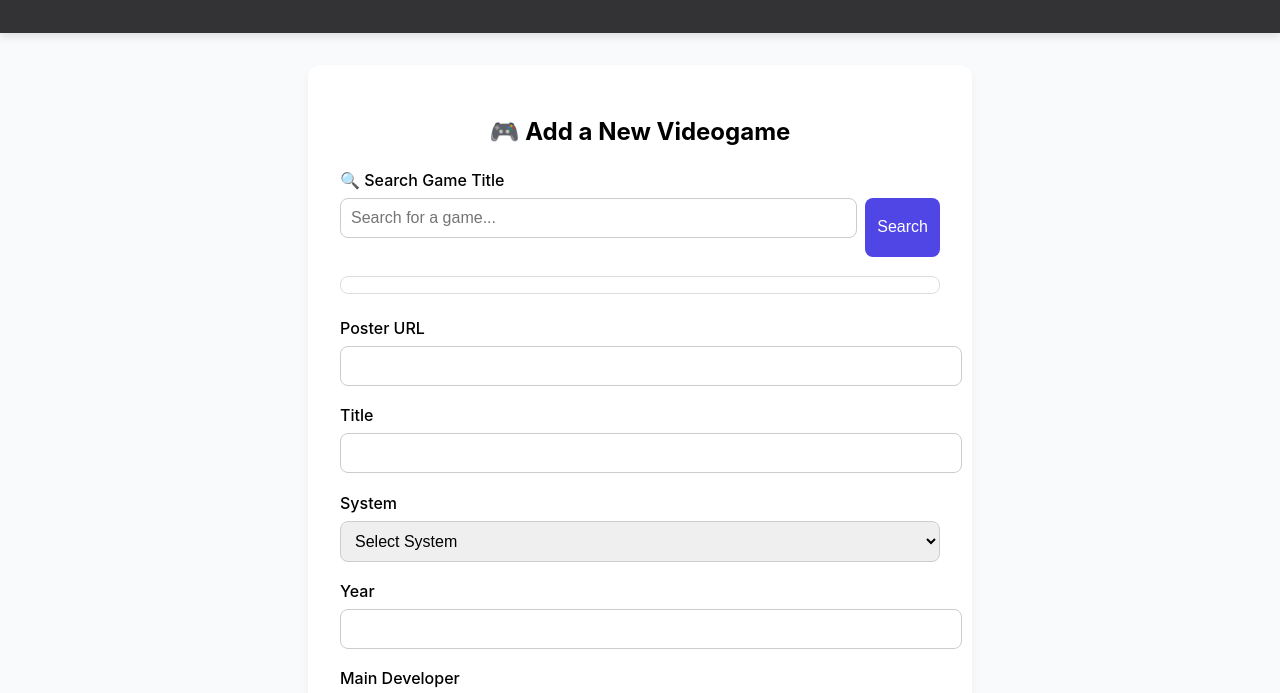
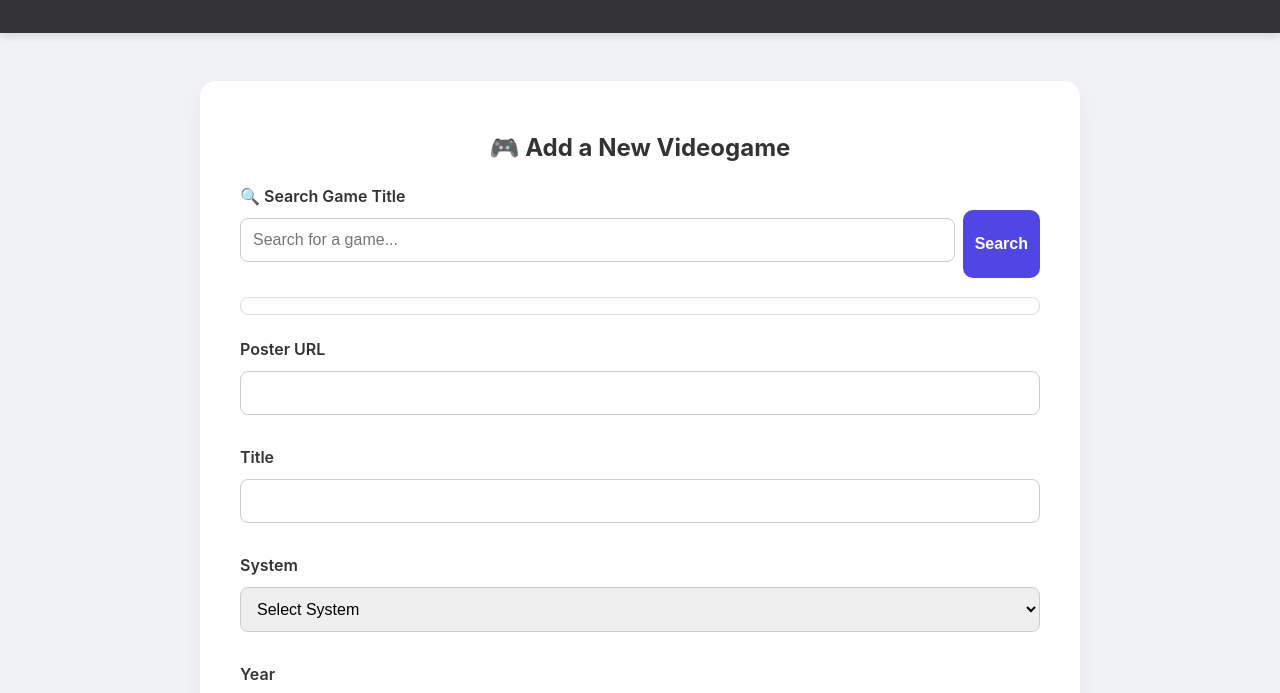
Before and after one commit to salexone/hub-collections, a plain HTML site: page add_videogame.html in a window 1280 px wide. Shown: the part 64-757 px from the top of the page. Drawn offline with Linux system fonts and the light colour scheme; no server answers.

Commit message:
Update add_videogame.html

```diff
--- a/add_videogame.html
+++ b/add_videogame.html
@@ -4,52 +4,7 @@
   <meta charset="UTF-8">
   <title>🎮 Add Videogame</title>
   <link rel="stylesheet" href="header.css">
-  <style>
-    body {
-      font-family: 'Inter', sans-serif;
-      background: #f9fafb;
-      margin: 0;
-      padding: 0;
-    }
-    .container {
-      max-width: 600px;
-      margin: 2rem auto;
-      padding: 2rem;
-      background: #fff;
-      border-radius: 12px;
-      box-shadow: 0 4px 8px rgba(0, 0, 0, 0.05);
-    }
-    h2 {
-      text-align: center;
-      margin-bottom: 1.5rem;
-    }
-    label {
-      display: block;
-      margin-bottom: 0.5rem;
-      font-weight: 500;
-    }
-    input, select {
-      width: 100%;
-      padding: 10px;
-      margin-bottom: 1.2rem;
-      border: 1px solid #ccc;
-      border-radius: 8px;
-      font-size: 1rem;
-    }
-    button {
-      background-color: #4f46e5;
-      color: white;
-      border: none;
-      padding: 10px 16px;
-      border-radius: 8px;
-      font-size: 1rem;
-      cursor: pointer;
-      width: 100%;
-    }
-    button:hover {
-      background-color: #4338ca;
-    }
-  </style>
+  <link rel="stylesheet" href="styles.css">
 </head>
 <body>
 <div id="header-container"></div>
```
